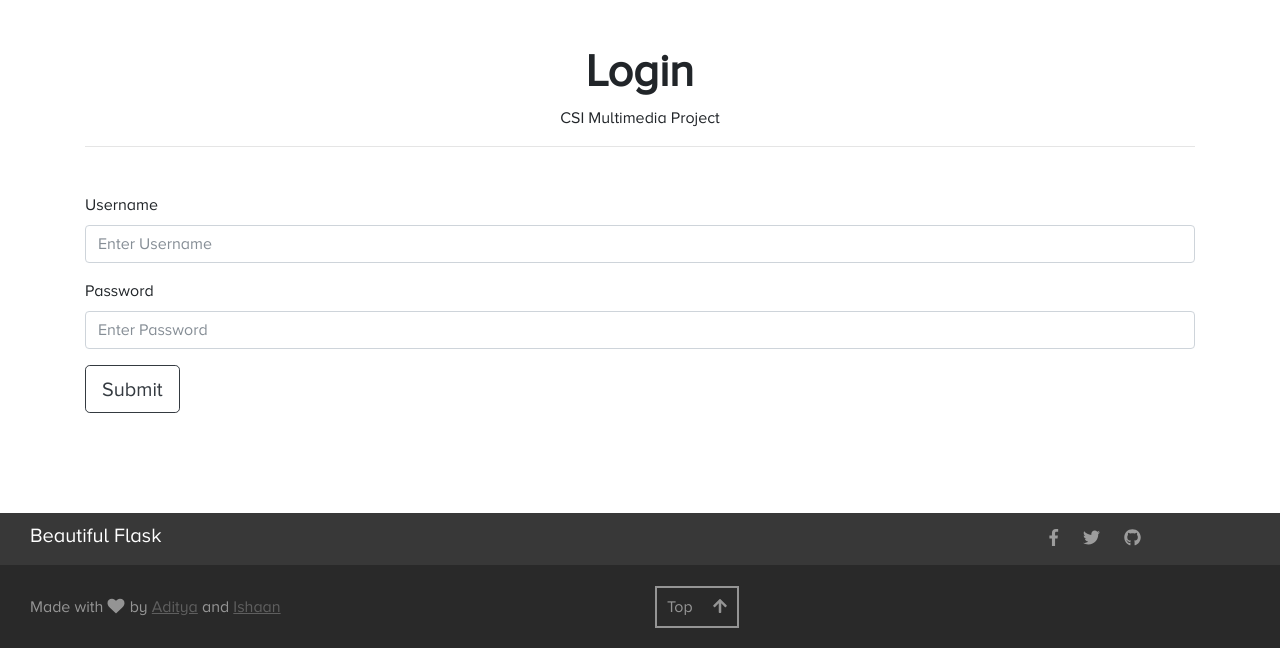
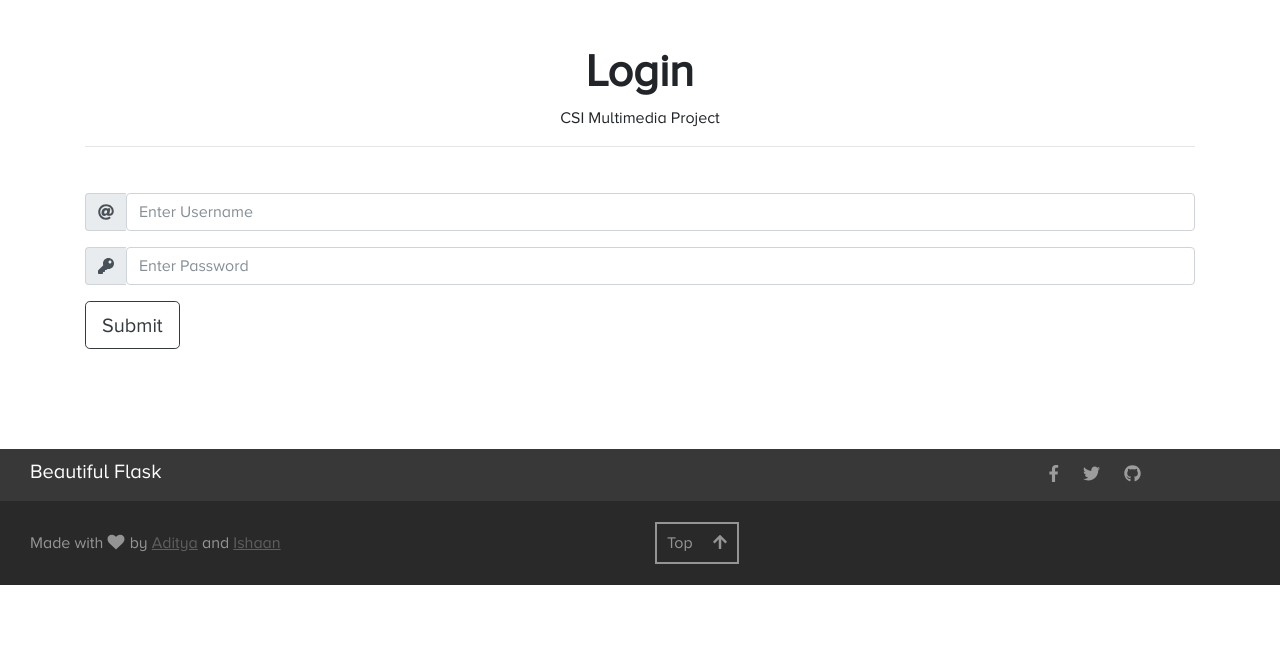
Before and after one commit to nzec/beautiful-flask, a Flask app: page /login in a window 1280 px wide. Shown: the part 56-704 px from the top of the page. Run offline with Flask 2, Linux system fonts and the light colour scheme; some libraries are stand-ins or nearby versions; some web fonts are replaced.

Commit message:
Update login.html

```diff
--- a/templates/login.html
+++ b/templates/login.html
@@ -19,12 +19,12 @@
 			})
 		</script>
 		{% endif %}
-		<div class="form-group">
-			<label for="username">Username</label>
+		<div class="form-group reg-form">
+			<div class="input-group-addon"><i class="fas fa-at"></i></div>
 			<input class="form-control" type="text" name="username" placeholder="Enter Username">
 		</div>
-		<div class="form-group">
-			<label for="password">Password</label>
+		<div class="form-group reg-form">
+			<div class="input-group-addon"><i class="fas fa-key"></i></div>
 			<input class="form-control" type="password" name="password" placeholder="Enter Password">
 		</div>
 		<button type="submit" name="submit" class="btn btn-outline-dark btn-lg">Submit</button>
```
